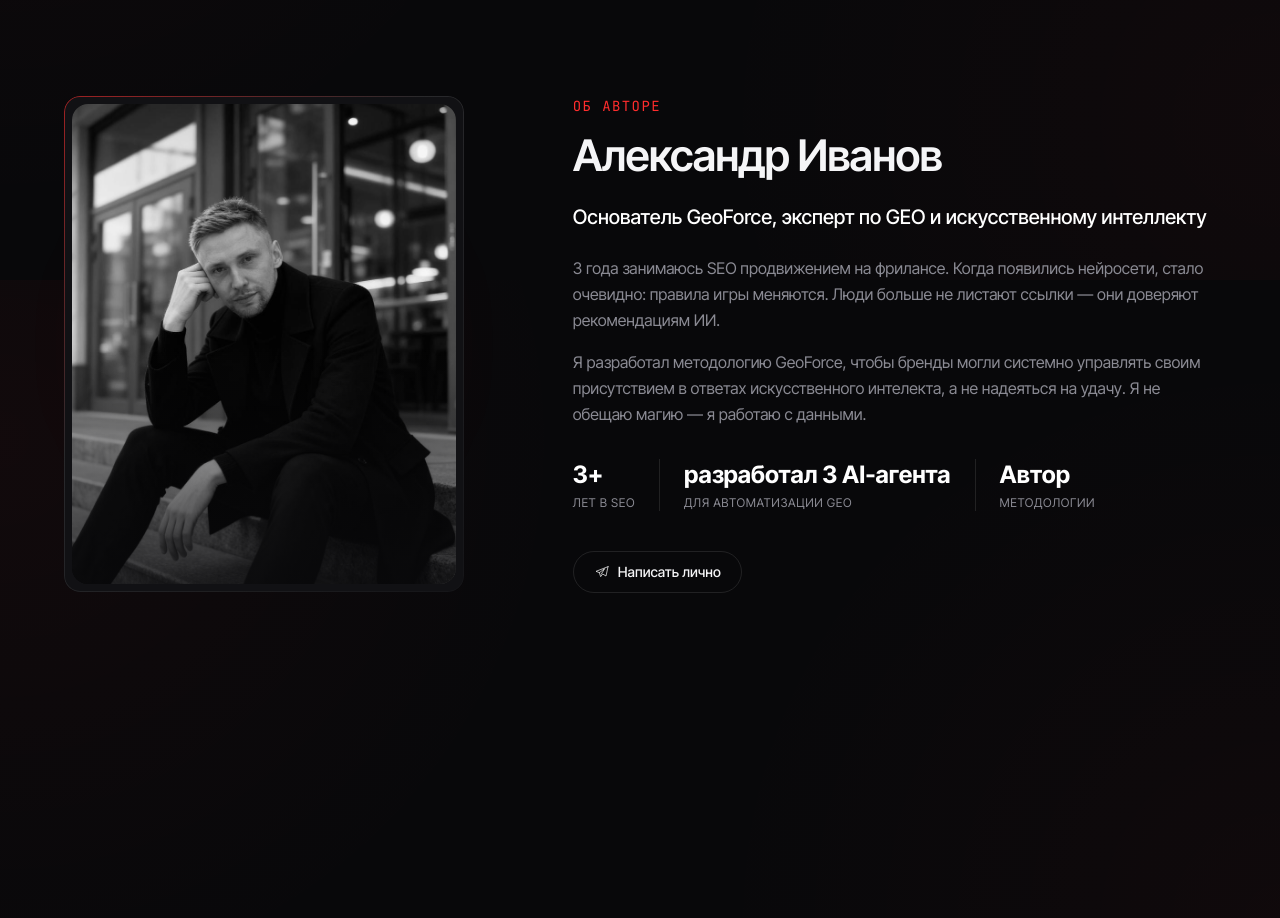
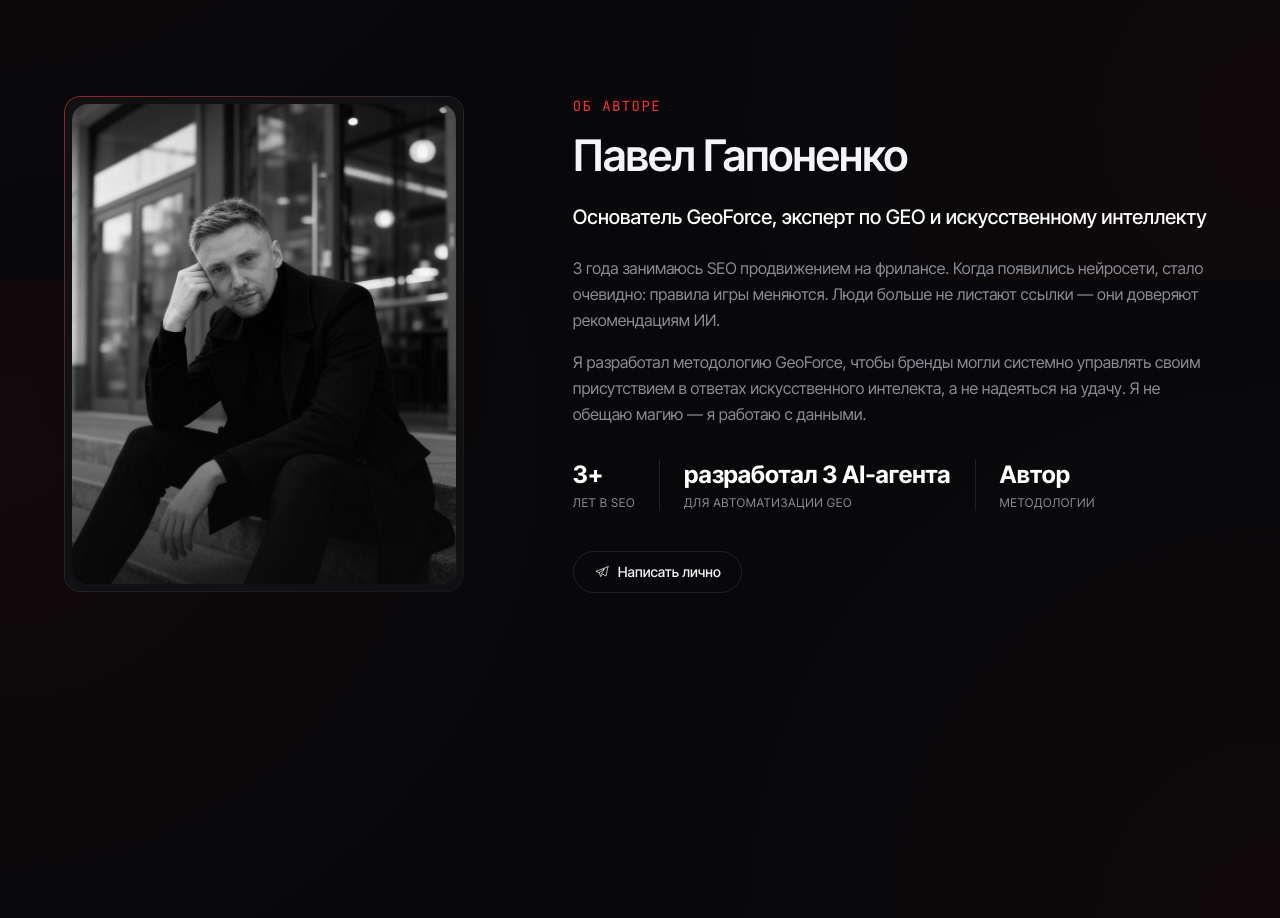
Before and after one commit to Sharhost/geoforce, a Next.js app: page / in a window 1280 px wide. Shown: the part 8520-9438 px from the top of the page. Built offline with nearby package versions, Linux system fonts and the light colour scheme.

Commit message:
Update Author.tsx

```diff
--- a/components/sections/Author.tsx
+++ b/components/sections/Author.tsx
@@ -42,7 +42,7 @@ export function Author() {
               <div className="mono text-sm mb-4 uppercase tracking-widest" style={{ color: "var(--red)" }}>
                 Об авторе
               </div>
-              <h2 className="h2 mb-6">Александр Иванов</h2>
+              <h2 className="h2 mb-6">Павел Гапоненко</h2>
               <p className="text-xl font-medium mb-6 text-white">
                 Основатель GeoForce, эксперт по GEO и искусственному интеллекту
               </p>
```
